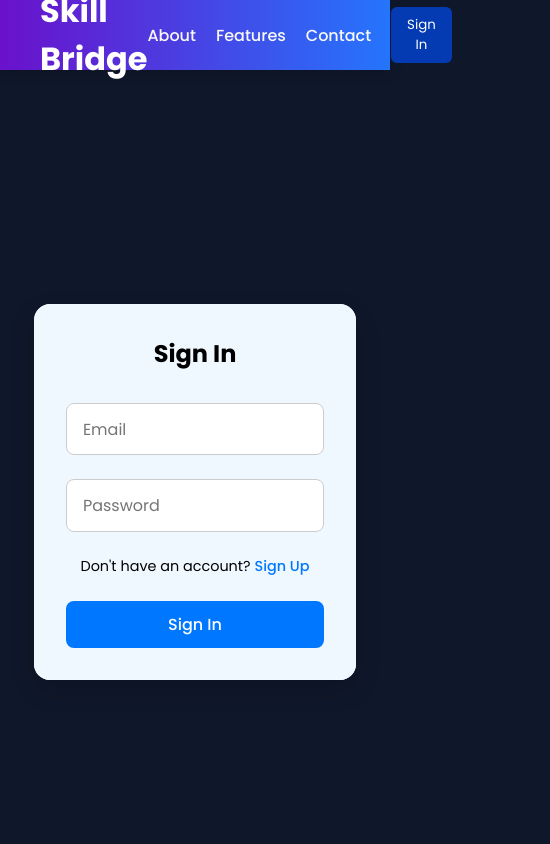
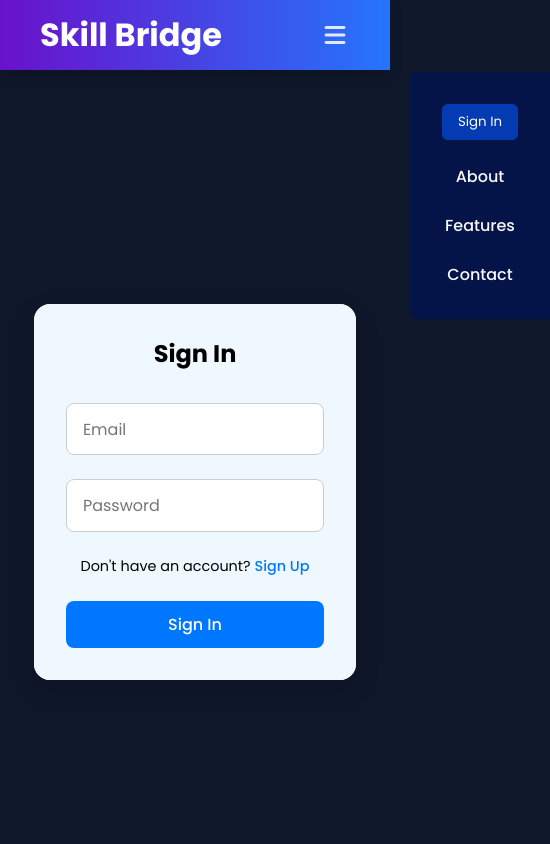
Before and after one commit to ErVarunGupta/Skill-Bridge, a React (Vite) app in the folder FRONTEND/: page /login in a window 390 px wide. Shown: the top 844 px of the page, 550 px wide, since content can reach past the window. Built offline with nearby package versions, Linux system fonts and the light colour scheme.

Commit message:
navbar update

```diff
--- a/FRONTEND/src/components/ProfileUpdate.jsx
+++ b/FRONTEND/src/components/ProfileUpdate.jsx
@@ -3,6 +3,8 @@ import "./ProfileUpdate.css";
 import { jwtDecode } from "jwt-decode";
 import { useNavigate } from "react-router-dom";
 import { uploadProfilePicture } from "../api/authApi";
+import Navbar from "../layouts/Navbar";
+import Footer from "../layouts/Footer";
 
 const API_URL = import.meta.env.VITE_BACKEND_URL || "http://localhost:8080/api";
 
@@ -187,6 +189,8 @@ const ProfileUpdate = () => {
   //   };
 
   return (
+    <>
+    <Navbar/>
     <div className="profile-container">
       <h2 className="profile-title">Update Profile</h2>
       <form onSubmit={handleSubmit} className="profile-form">
@@ -388,6 +392,8 @@ const ProfileUpdate = () => {
         </div>
       </form>
     </div>
+    <Footer/>
+    </>
   );
 };
 
--- /dev/null
+++ b/FRONTEND/src/layouts/LandingNav.css
@@ -0,0 +1,96 @@
+/* Navbar */
+.landing_page_navbar {
+
+  width: 100%;
+  height: 70px;
+  background: linear-gradient(90deg, #6a11cb 0%, #2575fc 100%);
+  display: flex;
+  align-items: center;
+  justify-content: space-between;
+  padding: 0 40px;
+  box-shadow: 0 4px 12px rgba(0, 0, 0, 0.15);
+  position: sticky;
+  top: 0;
+  z-index: 100;
+}
+
+.logo {
+
+  color: #fff;
+  text-decoration: none;
+  transition: 0.3s ease;
+}
+
+.logo:hover{
+  color: #ffea00;
+}
+
+.nav-links {
+  display: flex;
+  gap: 20px;
+  align-items: center;
+}
+
+.hidden{
+    display: none;
+}
+
+.hidden i{
+  font-size: 1.5rem;
+}
+
+.nav-links-items{
+  position: absolute;
+  top: 4.5rem;
+  background-color: #041449;
+  display: flex;
+  flex-direction: column;
+  gap: 1.5rem;
+  align-items: center;
+  right: 0;
+  padding: 2rem;
+  border-radius: .5rem 0 0 .5rem;
+  transition: 0.3s ease-in-out;
+}
+
+.items-hide{
+    transform: translateX(10rem);
+}
+
+.item-show{
+    transform: translateX(0);
+}
+
+.nav-links a, .nav-links-items a {
+  text-decoration: none;
+  color: #f9f8f8;
+  font-weight: 500;
+  transition: color 0.2s;
+}
+
+.nav-links a:hover, .nav-links-items a:hover {
+  color: #05f8f8;
+}
+
+.signin-btn {
+  background: #043bb2;
+  color: white;
+  border: none;
+  padding: 8px 16px;
+  border-radius: 6px;
+  cursor: pointer;
+  transition: background 0.2s;
+}
+
+.signin-btn:hover {
+  background: #020e35;
+}
+
+@media (max-width: 767px){
+  .show{
+    display: none;
+  }
+  .hidden{
+    display: flex;
+  }
+}
--- /dev/null
+++ b/FRONTEND/src/layouts/LandingNav.jsx
@@ -0,0 +1,48 @@
+import React, { useState } from "react";
+import "./LandingNav.css";
+
+function LandingNav() {
+    const [show, setShow] = useState(false);
+  return (
+    <>
+      {/* Navbar */}
+      <header className="landing_page_navbar show">
+        <h1 className="logo">Skill Bridge</h1>
+        <nav className="nav-links">
+          <a href="#about">About</a>
+          <a href="#features">Features</a>
+          <a href="#contact">Contact</a>
+          <button
+            className="signin-btn"
+            onClick={() => {
+              navigate("/login");
+            }}
+          >
+            Sign In
+          </button>
+        </nav>
+      </header>
+
+      <header className="landing_page_navbar hidden">
+        <h1 className="logo">Skill Bridge</h1>
+        <i class="fa-solid fa-bars" onClick={()=> setShow(!show)}></i>
+      </header>
+
+      <div className={show ? "nav-links-items items-show" : "nav-links-items items-hide"}>
+        <button
+            className="signin-btn"
+            onClick={() => {
+              navigate("/login");
+            }}
+          >
+            Sign In
+          </button>
+        <a href="#about">About</a>
+        <a href="#features">Features</a>
+        <a href="#contact">Contact</a>
+      </div>
+    </>
+  );
+}
+
+export default LandingNav;
--- a/FRONTEND/src/layouts/LandingPage.css
+++ b/FRONTEND/src/layouts/LandingPage.css
@@ -12,63 +12,7 @@
 
 }
 
-/* Navbar */
-.landing_page_navbar {
 
-  width: 100%;
-  height: 70px;
-  background: linear-gradient(90deg, #6a11cb 0%, #2575fc 100%);
-  display: flex;
-  align-items: center;
-  justify-content: space-between;
-  padding: 0 40px;
-  box-shadow: 0 4px 12px rgba(0, 0, 0, 0.15);
-  position: sticky;
-  top: 0;
-  z-index: 100;
-}
-
-.logo {
-
-  color: #fff;
-  text-decoration: none;
-  transition: 0.3s ease;
-}
-
-.logo:hover{
-  color: #ffea00;
-}
-
-.nav-links {
-  display: flex;
-  gap: 20px;
-  align-items: center;
-}
-
-.nav-links a {
-  text-decoration: none;
-  color: #f9f8f8;
-  font-weight: 500;
-  transition: color 0.2s;
-}
-
-.nav-links a:hover {
-  color: #05f8f8;
-}
-
-.signin-btn {
-  background: #043bb2;
-  color: white;
-  border: none;
-  padding: 8px 16px;
-  border-radius: 6px;
-  cursor: pointer;
-  transition: background 0.2s;
-}
-
-.signin-btn:hover {
-  background: #020e35;
-}
 
 /* Hero */
 .hero {
--- a/FRONTEND/src/layouts/LandingPage.jsx
+++ b/FRONTEND/src/layouts/LandingPage.jsx
@@ -1,25 +1,14 @@
-import React from "react";
 import "./LandingPage.css";
 import { useNavigate } from "react-router-dom";
 import Footer from "./Footer";
+import LandingNav from "./LandingNav";
 
 export default function LandingPage() {
-    const navigate = useNavigate()
+
+  const navigate = useNavigate();
   return (
     <div className="landing-container">
-      {/* Navbar */}
-      <header className="landing_page_navbar">
-        <h1 className="logo">Skill Bridge</h1>
-        <nav className="nav-links">
-          <a href="#about">About</a>
-          <a href="#features">Features</a>
-          <a href="#contact">Contact</a>
-          <button className="signin-btn" onClick={()=>{
-            navigate("/login");
-          }}>Sign In</button>
-        </nav>
-      </header>
-
+      <LandingNav/>
       {/* Hero Section */}
       <main className="hero">
         <h2 className="hero-title">Get Help, Give Help – Anytime, Anywhere</h2>
@@ -28,9 +17,14 @@ export default function LandingPage() {
           share study material, and grow together.
         </p>
         <div className="hero-buttons">
-          <button className="primary-btn" onClick={()=>{
-            navigate("/login");
-          }}>Get Started →</button>
+          <button
+            className="primary-btn"
+            onClick={() => {
+              navigate("/login");
+            }}
+          >
+            Get Started →
+          </button>
         </div>
       </main>
 
@@ -54,7 +48,7 @@ export default function LandingPage() {
       </section>
 
       {/* Footer */}
-      <Footer/>
+      <Footer />
       {/* <footer className="footer">
         <p>© {new Date().getFullYear()} HelpExchange. All rights reserved.</p>
       </footer> */}
--- a/FRONTEND/src/pages/Auth/Login.jsx
+++ b/FRONTEND/src/pages/Auth/Login.jsx
@@ -4,6 +4,7 @@ import { Link, useNavigate } from "react-router-dom";
 import { MyContext } from "../../MyContext";
 import Footer from "../../layouts/Footer";
 import Navbar from "../../layouts/Navbar";
+import LandingNav from "../../layouts/LandingNav";
 
 const API_URL = import.meta.env.VITE_BACKEND_URL ;
 
@@ -50,17 +51,7 @@ function Login() {
 
   return (
     <>
-    <header className="landing_page_navbar">
-        <h1 className="logo">Skill Bridge</h1>
-        <nav className="nav-links">
-          <a href="#about">About</a>
-          <a href="#features">Features</a>
-          <a href="#contact">Contact</a>
-          <button className="signin-btn" onClick={()=>{
-            navigate("/login");
-          }}>Sign In</button>
-        </nav>
-      </header>
+      <LandingNav/>
       <div className="auth_container">
         <div className="wrapper_container">
           <div className="left_auth_container">
--- a/FRONTEND/src/pages/Auth/Register.jsx
+++ b/FRONTEND/src/pages/Auth/Register.jsx
@@ -3,6 +3,7 @@ import "./auth.styles.css";
 import { Link, useNavigate } from "react-router-dom";
 import { MyContext } from "../../MyContext";
 import Footer from "../../layouts/Footer";
+import LandingNav from "../../layouts/LandingNav";
 
 const API_URL = import.meta.env.VITE_BACKEND_URL ;
 
@@ -47,17 +48,7 @@ function Register() {
   };
   return (
     <>
-    <header className="landing_page_navbar">
-        <h1 className="logo">Skill Bridge</h1>
-        <nav className="nav-links">
-          <a href="#about">About</a>
-          <a href="#features">Features</a>
-          <a href="#contact">Contact</a>
-          <button className="signin-btn" onClick={()=>{
-            navigate("/login");
-          }}>Sign In</button>
-        </nav>
-      </header>
+      <LandingNav/>
       <div className="auth_container">
         <div className="wrapper_container">
           <div className="left_auth_container">
--- a/FRONTEND/src/pages/Dashboard/Dashboard.css
+++ b/FRONTEND/src/pages/Dashboard/Dashboard.css
@@ -314,7 +314,7 @@ body {
 .left-sider-controller,
 .right-sider-controller {
   position: absolute;
-  top: 50%;
+  top: 1rem;
   transform: translateY(-50%);
   background: linear-gradient(135deg, var(--accent), var(--accent2));
   color: #fff;
@@ -322,7 +322,6 @@ body {
   cursor: pointer;
   box-shadow: var(--shadow);
   transition: var(--transition);
-  z-index: 20;
 }
 .left-sider-controller {
   border-radius: 0 .5rem .5rem 0;
@@ -371,7 +370,6 @@ body {
   }
   .left_dashboard_container {
     left: 0;
-
   }
   .right_dashboard_container {
     right: 0;
@@ -379,13 +377,15 @@ body {
   .left-sider-controller {
     position: fixed;
     z-index: 15;
-    left: 0;
+    left: -0.5rem;
+    top: 4rem;
     transform: translateX(0);
   }
   .right-sider-controller {
     position: fixed;
     z-index: 15;
-    right: 0;
+    right: -0.5rem;
+    top: 4rem;
     transform: translateX(0);
   }
   .main_dashboard_container {
```
